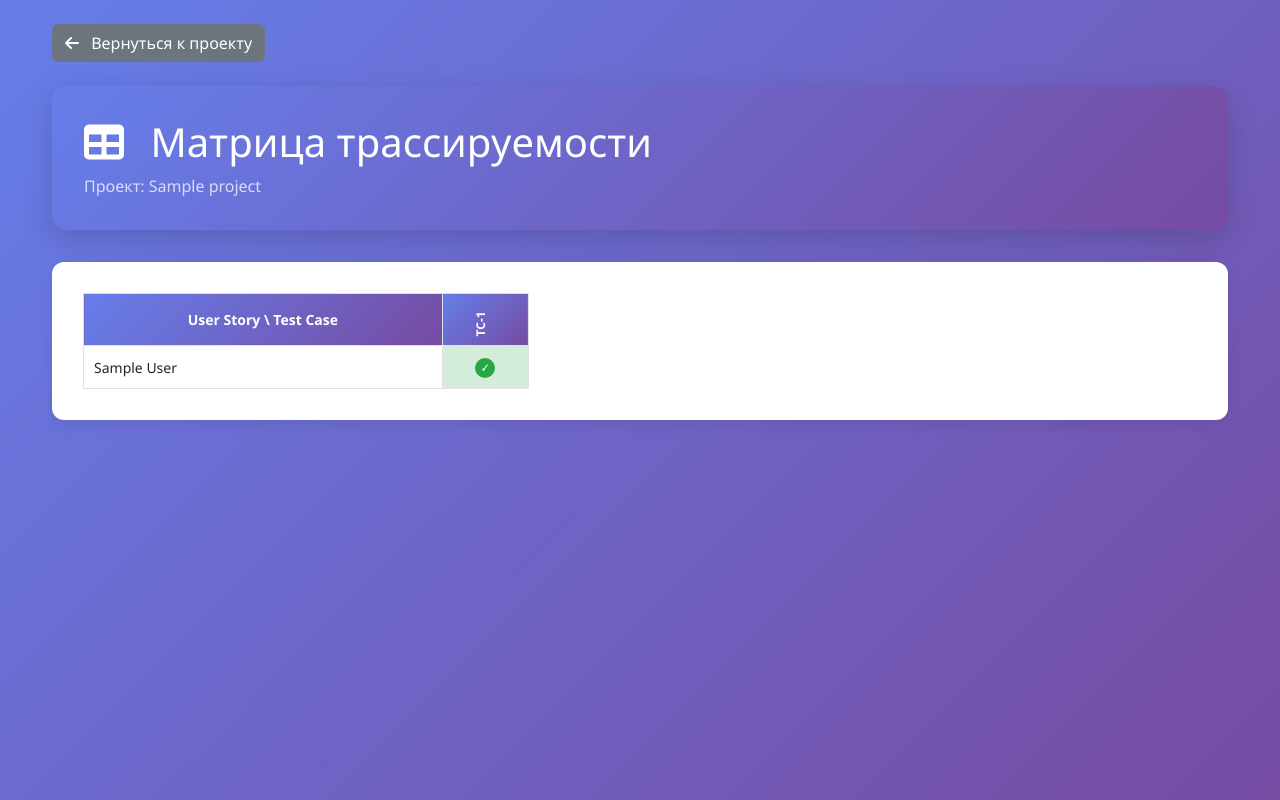
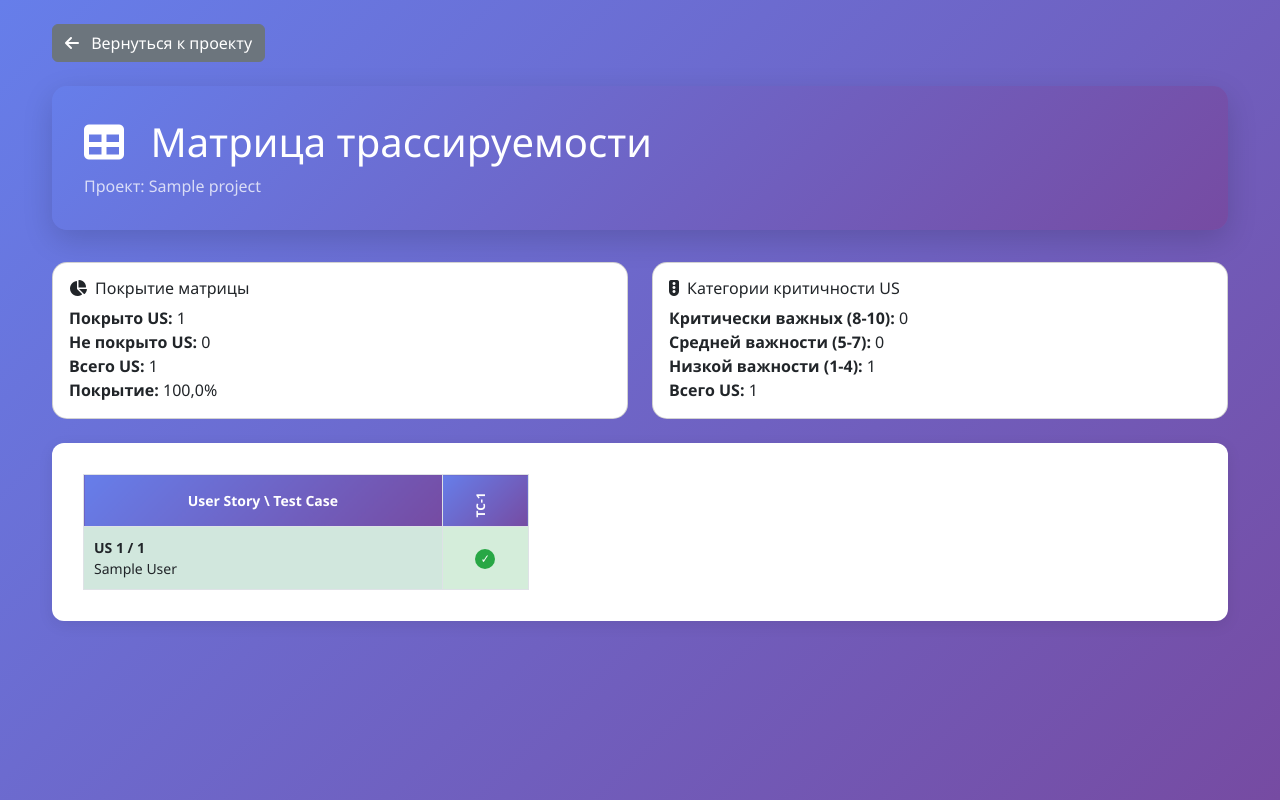
Before and after one commit to pulya-na-vullet/qms_tash, a Django app: page /project/1/traceability-matrix in a window 1280 px wide. Run offline with Django 5.2, Linux system fonts and the light colour scheme; a user stored in the database is signed in; tables that the repository leaves empty hold one stand-in row (values such as "Sample post").

Commit message:
Add user story criticality and matrix coverage analytics
Co-authored-by: Дмитрий Григорьев <pulya-na-vullet@users.noreply.github.com>

```diff
--- a/CKK-main/src/main/resources/templates/traceability-matrix.html
+++ b/CKK-main/src/main/resources/templates/traceability-matrix.html
@@ -122,6 +122,15 @@
             background: white;
             z-index: 5;
             font-weight: 500;
+        }
+        .user-story-cell.criticality-low {
+            background: #d1e7dd;
+        }
+        .user-story-cell.criticality-medium {
+            background: #fff3cd;
+        }
+        .user-story-cell.criticality-high {
+            background: #f8d7da;
         }
 
         .linked-cell {
@@ -309,6 +318,31 @@
     </div>
 
     <!-- Матрица -->
+    <div class="row mb-3">
+        <div class="col-md-6 mb-2">
+            <div class="card">
+                <div class="card-body">
+                    <h6 class="mb-2"><i class="fas fa-chart-pie me-2"></i>Покрытие матрицы</h6>
+                    <div><strong>Покрыто US:</strong> {{ matrixMetrics.coverage.covered_us }}</div>
+                    <div><strong>Не покрыто US:</strong> {{ matrixMetrics.coverage.uncovered_us }}</div>
+                    <div><strong>Всего US:</strong> {{ matrixMetrics.coverage.total_us }}</div>
+                    <div><strong>Покрытие:</strong> {{ matrixMetrics.coverage.coverage_percent }}%</div>
+                </div>
+            </div>
+        </div>
+        <div class="col-md-6 mb-2">
+            <div class="card">
+                <div class="card-body">
+                    <h6 class="mb-2"><i class="fas fa-traffic-light me-2"></i>Категории критичности US</h6>
+                    <div><strong>Критически важных (8-10):</strong> {{ matrixMetrics.criticality.high_count }}</div>
+                    <div><strong>Средней важности (5-7):</strong> {{ matrixMetrics.criticality.medium_count }}</div>
+                    <div><strong>Низкой важности (1-4):</strong> {{ matrixMetrics.criticality.low_count }}</div>
+                    <div><strong>Всего US:</strong> {{ matrixMetrics.criticality.total_us }}</div>
+                </div>
+            </div>
+        </div>
+    </div>
+
     <div class="row">
         <div class="col-12">
             <div class="card matrix-card">
--- a/core/api_views.py
+++ b/core/api_views.py
@@ -71,6 +71,26 @@ def _json_body(request):
     if not request.body:
         return {}
     return json.loads(request.body.decode("utf-8"))
+
+
+def _is_admin_request(request):
+    if not getattr(request, "user", None) or not request.user.is_authenticated:
+        return False
+    core_user = User.objects.filter(username=request.user.username, enabled=True).first()
+    return bool(core_user and "ADMIN" in (core_user.roles or []))
+
+
+def _parse_business_criticality(payload):
+    raw_value = payload.get("businessCriticality", payload.get("business_criticality"))
+    if raw_value in (None, ""):
+        return None, None
+    try:
+        value = int(raw_value)
+    except (TypeError, ValueError):
+        return None, "Критичность бизнеса должна быть числом от 1 до 10"
+    if value < 1 or value > 10:
+        return None, "Критичность бизнеса должна быть в диапазоне от 1 до 10"
+    return value, None
 
 
 @require_http_methods(["GET"])
@@ -449,7 +469,16 @@ def section_user_stories_create(request, section_id):
     name = (payload.get("name") or "").strip()
     if not name:
         return JsonResponse(build_api_response(False, "Название user story не может быть пустым!"))
-    story = UserStory.objects.create(section_id=section_id, name=name)
+    criticality, error = _parse_business_criticality(payload)
+    if error:
+        return JsonResponse(build_api_response(False, error))
+    if criticality is not None and not _is_admin_request(request):
+        return JsonResponse(build_api_response(False, "Только администратор может задавать критичность бизнеса"), status=403)
+    story = UserStory.objects.create(
+        section_id=section_id,
+        name=name,
+        business_criticality=criticality,
+    )
     return JsonResponse(build_api_response(True, "User story создана успешно!", userStory=UserStorySerializer(story).data))
 
 
@@ -484,6 +513,13 @@ def user_story_update(request, id):
     name = (payload.get("name") or "").strip()
     if not name:
         return JsonResponse(build_api_response(False, "Название user story не может быть пустым!"))
+    criticality, error = _parse_business_criticality(payload)
+    if error:
+        return JsonResponse(build_api_response(False, error))
+    if "businessCriticality" in payload or "business_criticality" in payload:
+        if not _is_admin_request(request):
+            return JsonResponse(build_api_response(False, "Только администратор может изменять критичность бизнеса"), status=403)
+        story.business_criticality = criticality
     story.name = name
     story.save()
     return JsonResponse(build_api_response(True, "User story обновлена успешно!", userStory=UserStorySerializer(story).data))
--- a/core/models.py
+++ b/core/models.py
@@ -40,6 +40,7 @@ class Section(TimestampedModel):
 
 class UserStory(TimestampedModel):
     name = models.CharField(max_length=255)
+    business_criticality = models.IntegerField(null=True, blank=True)
     section = models.ForeignKey(
         Section,
         on_delete=models.CASCADE,
--- a/core/page_views.py
+++ b/core/page_views.py
@@ -8,7 +8,7 @@ from functools import wraps
 
 from .models import Project, Section, TestRun, TestSuite, TraceabilityMatrix, User as CoreUser
 from .serializers import TestRunSerializer, TestSuiteSerializer
-from .services import generate_and_store_matrix
+from .services import calculate_traceability_metrics, generate_and_store_matrix
 
 
 ROLE_ADMIN = "ADMIN"
@@ -142,7 +142,14 @@ def section_detail_page(request, id):
     section = Section.objects.filter(id=id).first()
     if not section:
         return redirect("/")
-    return render(request, "section-detail.html", {"section": section})
+    return render(
+        request,
+        "section-detail.html",
+        {
+            "section": section,
+            "userRole": _resolve_user_role(request),
+        },
+    )
 
 
 @role_required(ROLE_ADMIN, ROLE_TESTER)
@@ -199,7 +206,12 @@ def traceability_matrix_page(request, project_id):
     return render(
         request,
         "traceability-matrix.html",
-        {"project": project, "matrixHtml": matrix_html, "userRole": user_role},
+        {
+            "project": project,
+            "matrixHtml": matrix_html,
+            "userRole": user_role,
+            "matrixMetrics": calculate_traceability_metrics(project_id),
+        },
     )
 
 
--- a/core/serializers.py
+++ b/core/serializers.py
@@ -39,7 +39,7 @@ class UserStorySerializer(serializers.ModelSerializer):
 
     class Meta:
         model = UserStory
-        fields = ("id", "name", "created_at", "updated_at", "sectionId")
+        fields = ("id", "name", "business_criticality", "created_at", "updated_at", "sectionId")
 
 
 class CommentSerializer(serializers.ModelSerializer):
--- a/core/services.py
+++ b/core/services.py
@@ -53,7 +53,21 @@ def generate_and_store_matrix(project_id: int) -> TraceabilityMatrix:
     html.append("</tr></thead><tbody>")
     for us in user_stories:
         us_name = escape(us.name or "", quote=True)
-        html.append(f"<tr class=\"user-story-row\"><td class=\"user-story-cell\" title=\"{us_name}\">{us_name}</td>")
+        criticality = us.business_criticality
+        criticality_part = f" / {criticality}" if criticality is not None else ""
+        us_label = f"US {us.id}{criticality_part}"
+        if criticality is None:
+            us_cell_class = "user-story-cell"
+        elif criticality <= 4:
+            us_cell_class = "user-story-cell criticality-low"
+        elif criticality <= 7:
+            us_cell_class = "user-story-cell criticality-medium"
+        else:
+            us_cell_class = "user-story-cell criticality-high"
+        html.append(
+            f"<tr class=\"user-story-row\"><td class=\"{us_cell_class}\" title=\"{us_name}\">"
+            f"<strong>{us_label}</strong><br>{us_name}</td>"
+        )
         for tc in test_cases:
             if (tc.id, us.id) in links:
                 html.append("<td class=\"linked-cell\"><span class=\"linked-indicator\">✓</span></td>")
@@ -67,6 +81,41 @@ def generate_and_store_matrix(project_id: int) -> TraceabilityMatrix:
         defaults={"matrix_html": "".join(html), "created_at": timezone.now()},
     )
     return matrix
+
+
+def calculate_traceability_metrics(project_id: int):
+    user_stories = list(UserStory.objects.filter(section__project_id=project_id).only("id", "business_criticality"))
+    test_cases = TestCase.objects.filter(test_suite__project_id=project_id).values_list("id", flat=True)
+    links = set(
+        TestCaseUserStory.objects.filter(
+            test_case_id__in=test_cases,
+            user_story_id__in=[us.id for us in user_stories],
+        ).values_list("user_story_id", flat=True)
+    )
+
+    total_us = len(user_stories)
+    covered_us = sum(1 for us in user_stories if us.id in links)
+    uncovered_us = total_us - covered_us
+    coverage_percent = round((covered_us * 100.0) / total_us, 2) if total_us else 0.0
+
+    low_count = sum(1 for us in user_stories if us.business_criticality is not None and 1 <= us.business_criticality <= 4)
+    medium_count = sum(1 for us in user_stories if us.business_criticality is not None and 5 <= us.business_criticality <= 7)
+    high_count = sum(1 for us in user_stories if us.business_criticality is not None and 8 <= us.business_criticality <= 10)
+
+    return {
+        "coverage": {
+            "total_us": total_us,
+            "covered_us": covered_us,
+            "uncovered_us": uncovered_us,
+            "coverage_percent": coverage_percent,
+        },
+        "criticality": {
+            "low_count": low_count,
+            "medium_count": medium_count,
+            "high_count": high_count,
+            "total_us": total_us,
+        },
+    }
 
 
 def bulk_refresh_matrices():
```
Also changed, not shown: CKK-main/src/main/resources/templates/section-detail.html (+56 -5 lines), core/migrations/0002_userstory_business_criticality.py (added).
